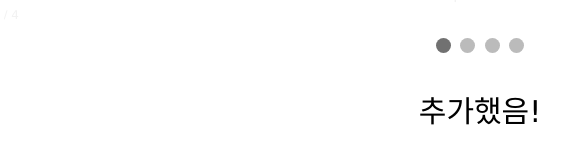
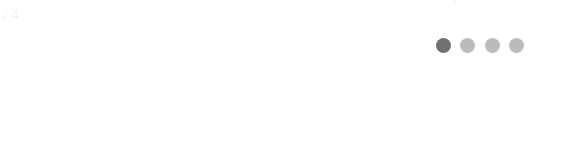
Before and after one commit to Heejin905/first-project, a plain HTML site: page index.html in a window 1280 px wide. Shown: the full height of the page, 160-738 px from the left. Drawn offline with Linux system fonts and the light colour scheme.

Commit message:
delete some text

```diff
--- a/index.html
+++ b/index.html
@@ -39,9 +39,6 @@
       <span class="dot" onclick="currentSlide(3)"></span>
       <span class="dot" onclick="currentSlide(4)"></span>
     </div>
-    <div class="test-add">
-      <p>추가했음!</p>
-    </div>
     <script src="script.js" type="text/javascript"></script>
   </body>
 </html>
```
